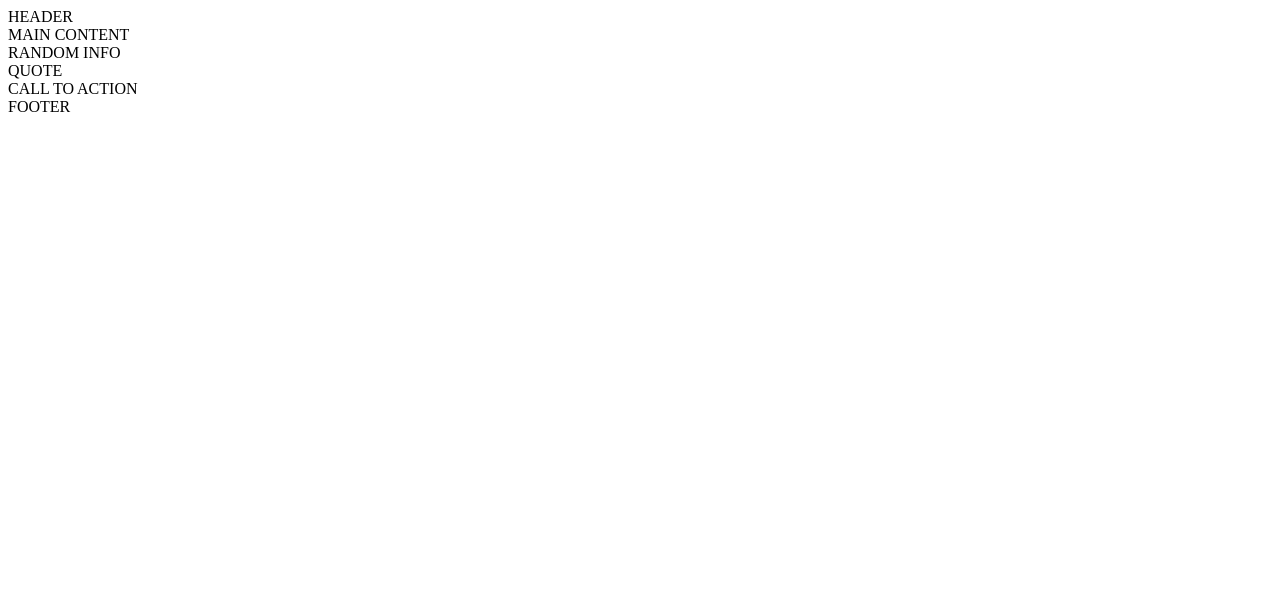
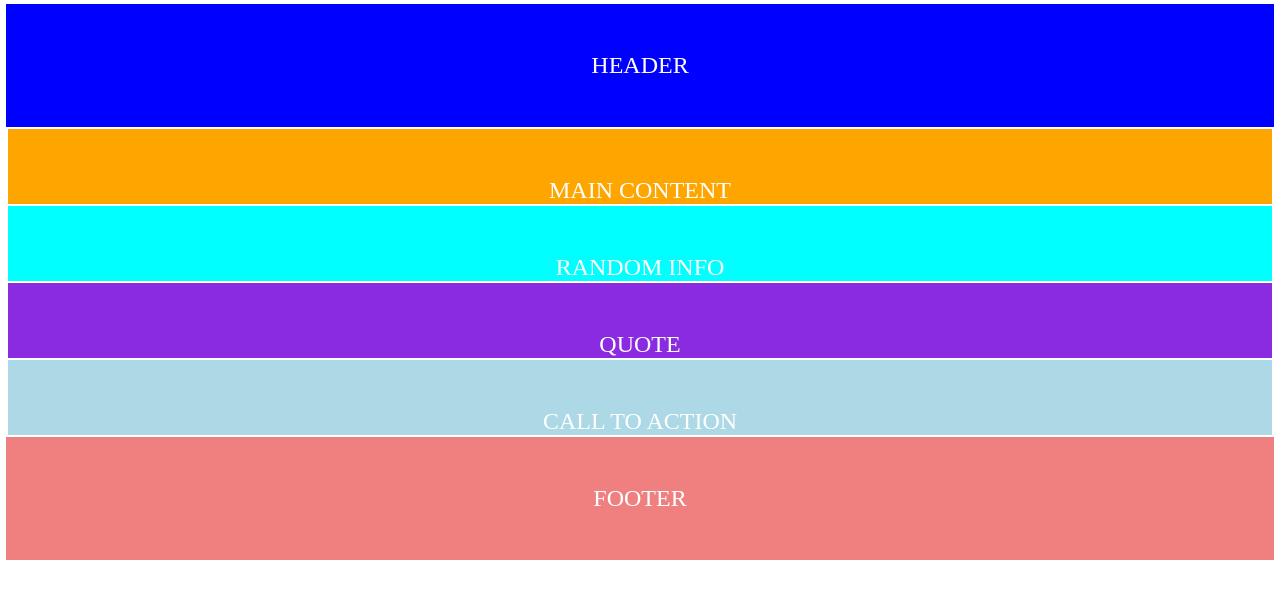
Before and after one commit to Amritkhangura/landing-page, a plain HTML site: page index.html in a window 1280 px wide. Drawn offline with Linux system fonts and the light colour scheme.

Commit message:
Added basic css

```diff
--- a/index.html
+++ b/index.html
@@ -1,6 +1,7 @@
 <!DOCTYPE html>
 <html lang="en">
 <head>
+  <link rel="stylesheet" href="style.css">
   <meta charset="UTF-8">
   <meta http-equiv="X-UA-Compatible" content="IE=edge">
   <meta name="viewport" content="width=device-width, initial-scale=1.0">
--- a/style.css
+++ b/style.css
@@ -0,0 +1,42 @@
+* {
+  margin: 2px;
+}
+
+body {
+font-size: 24px;
+color: white;
+height: 100vh;
+text-align: center;
+}
+
+.flex-header {
+  background-color: blue;
+  padding-top: 3rem;
+  padding-bottom: 3rem;
+}
+
+.first-column {
+  background-color: orange;
+  padding-top: 3rem;
+}
+
+.random-info {
+background-color: aqua;
+padding-top: 3rem;
+}
+
+.quote {
+background-color: blueviolet;
+padding-top: 3rem;
+}
+
+.call-to-action {
+background-color: lightblue;
+padding-top: 3rem;
+}
+
+.flex-footer {
+  background-color: lightcoral;
+  padding-top: 3rem;
+  padding-bottom: 3rem;
+}
```
